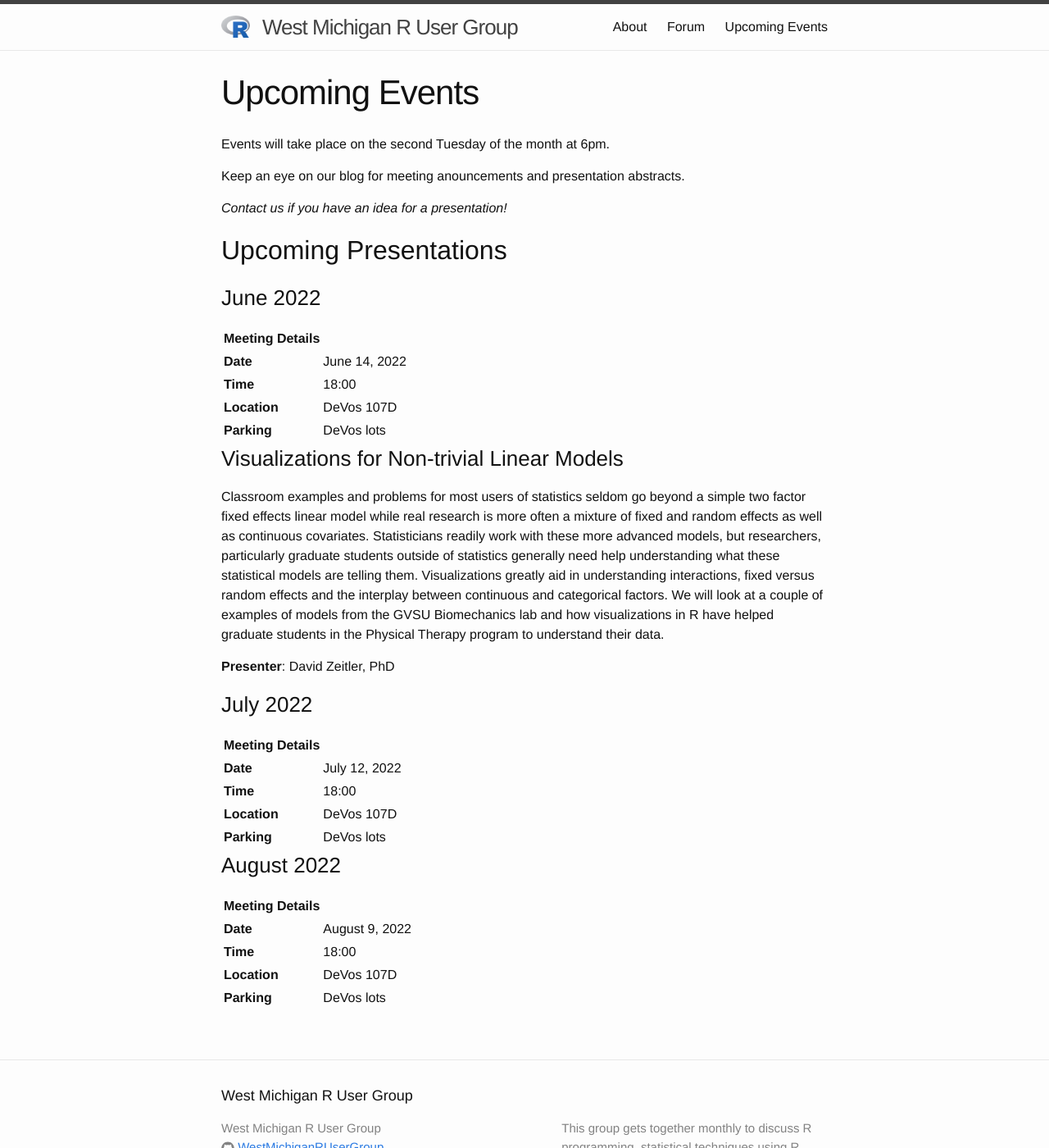
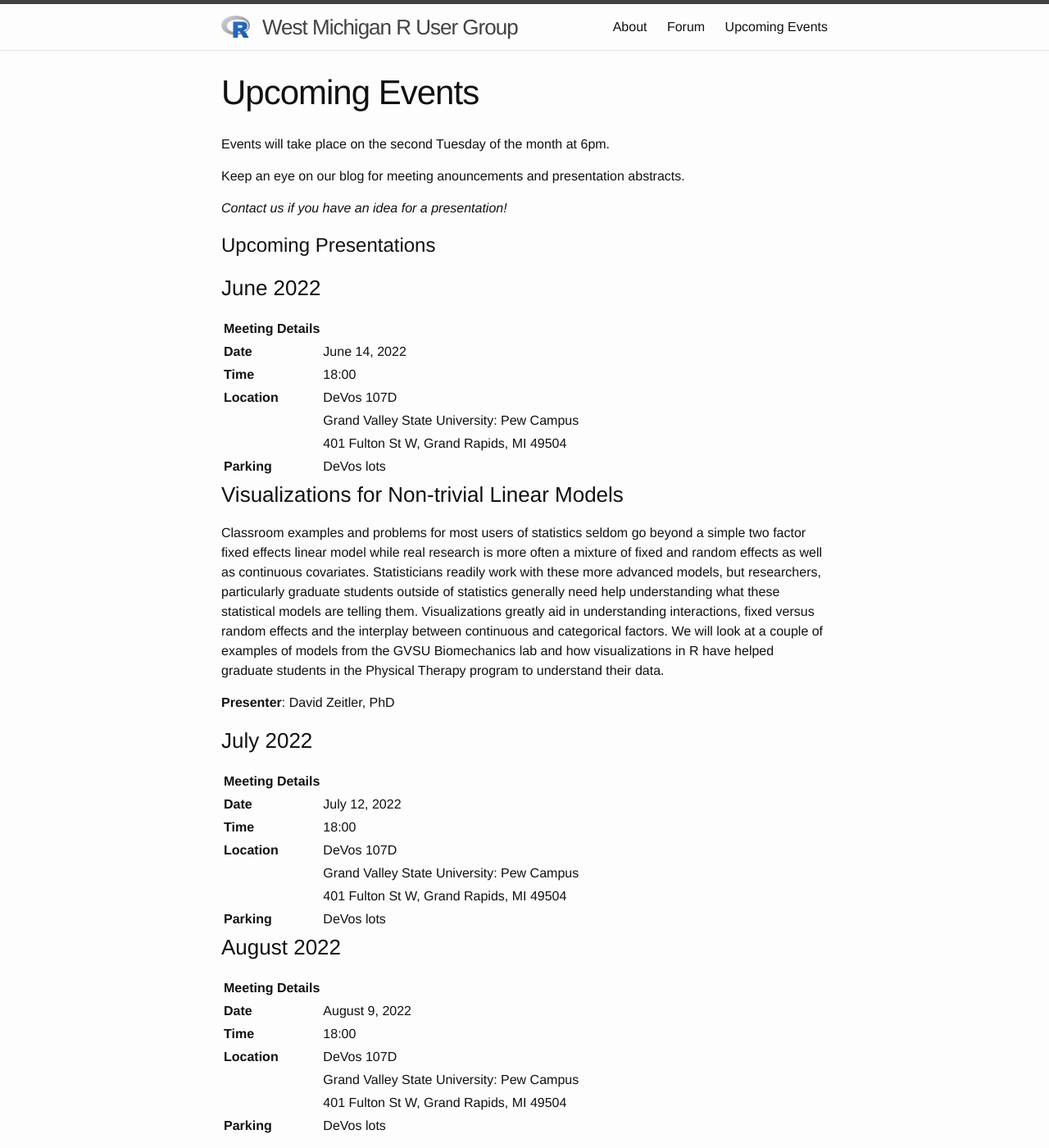
Before and after one commit to WestMichiganRUserGroup/WestMichiganRUserGroup.github.io, a Jekyll site: the page built from upcoming.md, in a window 1280 px wide and 1400 px high. Shown: the whole window at 82% size. Built offline with Jekyll 4.4.1, drawn with Linux system fonts in a browser that asks for light colours.

Commit message:
Update upcoming.md

```diff
--- a/upcoming.md
+++ b/upcoming.md
@@ -11,7 +11,7 @@
 *Contact us if you have an idea for a presentation!*
 
 
-## Upcoming Presentations
+# Upcoming Presentations
 
 ### June 2022
 
@@ -20,6 +20,8 @@
 |**Date**    |June 14, 2022  |
 |**Time**    |18:00          |
 |**Location**|DeVos 107D     |
+|            |Grand Valley State University: Pew Campus |
+|            |401 Fulton St W, Grand Rapids, MI 49504     |
 |**Parking** |DeVos lots     |
 
 
@@ -47,6 +49,8 @@
 |**Date**    |July 12, 2022  |
 |**Time**    |18:00          |
 |**Location**|DeVos 107D     |
+|            |Grand Valley State University: Pew Campus |
+|            |401 Fulton St W, Grand Rapids, MI 49504     |
 |**Parking** |DeVos lots     |
 
 ### August 2022
@@ -56,4 +60,6 @@
 |**Date**    |August 9, 2022 |
 |**Time**    |18:00          |
 |**Location**|DeVos 107D     |
+|            |Grand Valley State University: Pew Campus |
+|            |401 Fulton St W, Grand Rapids, MI 49504     |
 |**Parking** |DeVos lots     |
```
